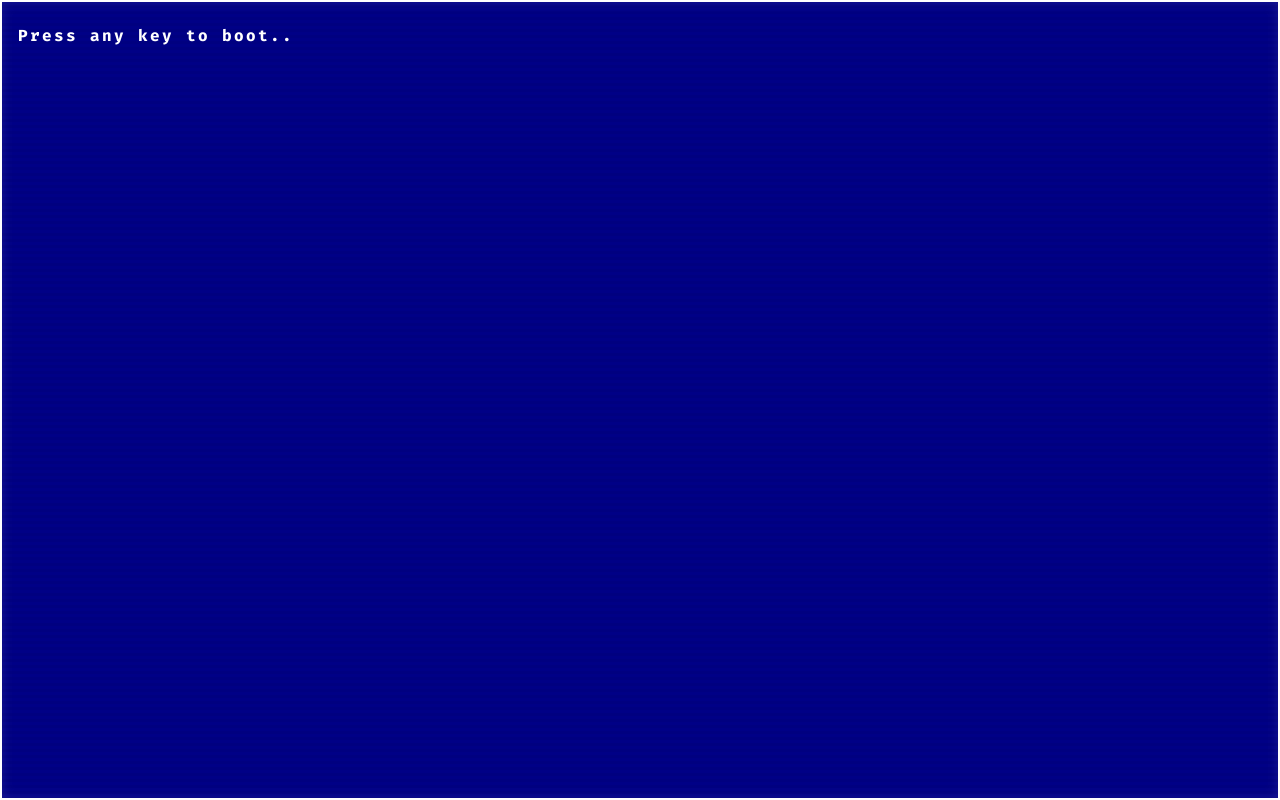
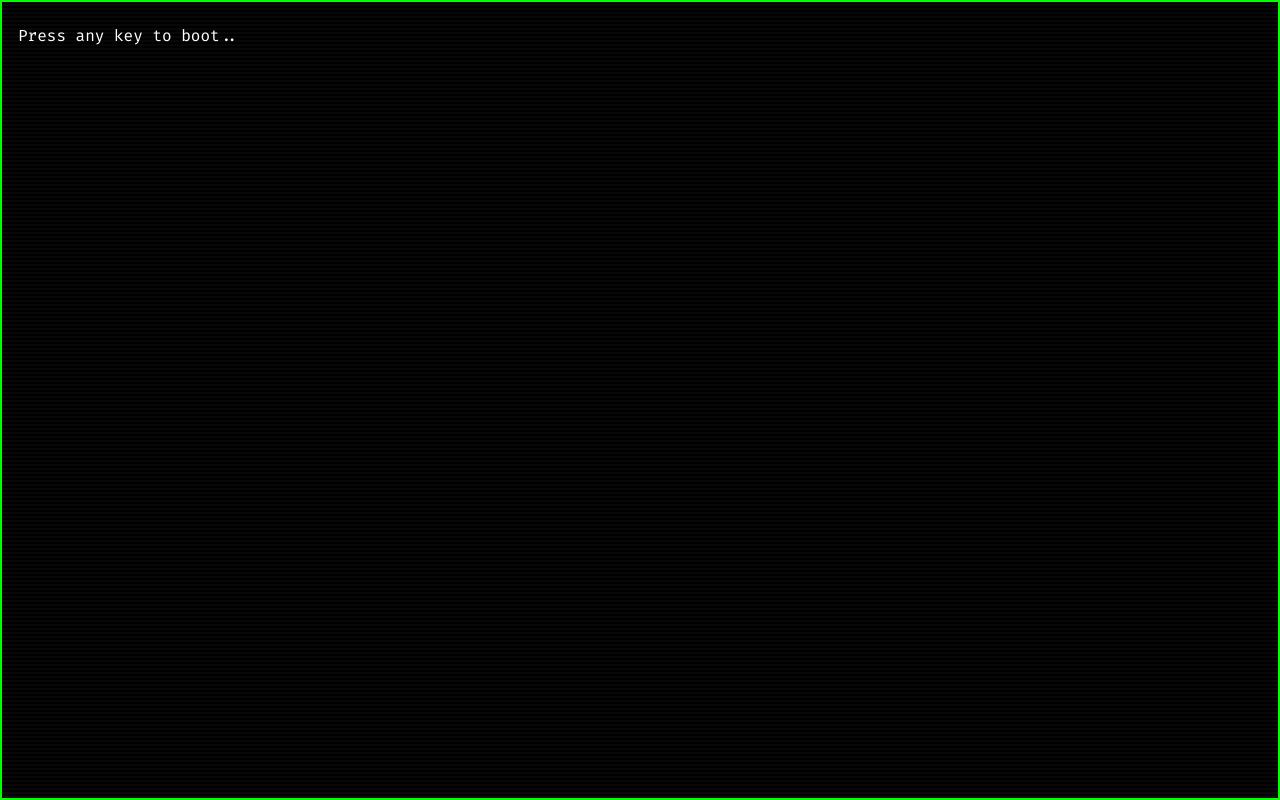
Before and after one commit to FishyNavi/AboutMe-Box, a plain HTML site: page index.html in a window 1280 px wide. Drawn offline with Linux system fonts and the light colour scheme.

Commit message:
Update index.html
Small fix

```diff
--- a/index.html
+++ b/index.html
@@ -9,14 +9,14 @@
   <link href="https://fonts.googleapis.com/css2?family=Fira+Code:wght@400;700&display=swap" rel="stylesheet" />
   <style>
     :root {
-      --background: #000080; /* classic blue */
-      --foreground: #ffffff; /* white text */
-      --prompt: #00ffff; /* cyan prompt */
-      --dim: rgba(255, 255, 255, 0.1);
-      --error: #ff4444; /* red error */
-      --link: #00ffff; /* cyan links */
-      --cursor: #ffffff;
-      --border: #ffffff;
+      --background: #000000;   /* black background */
+      --foreground: #FFFFFF;   /* white text */
+      --prompt: #00FF00;       /* bright green prompt, like old terminals */
+      --dim: rgba(255, 255, 255, 0.05);
+      --error: #FF4444;        /* red error text */
+      --link: #00FFFF;         /* cyan links */
+      --cursor: #FFFFFF;       /* white cursor */
+      --border: #00FF00;       /* bright green border */
     }
 
     * {
@@ -46,14 +46,7 @@
       color: var(--foreground);
       border: 2px solid var(--border);
       position: relative;
-      box-shadow: inset 0 0 12px var(--dim);
-      font-weight: 700;
-      letter-spacing: 0.1em;
-      text-shadow:
-        -1px -1px 0 #000080,
-         1px -1px 0 #000080,
-        -1px  1px 0 #000080,
-         1px  1px 0 #000080; /* subtle embossed effect */
+      box-shadow: inset 0 0 8px var(--dim);
     }
 
     #terminal::after {
@@ -61,9 +54,8 @@
       pointer-events: none;
       position: absolute;
       inset: 0;
-      background: linear-gradient(rgba(255,255,255,0.05) 50%, rgba(255,255,255,0) 50%);
-      background-size: 100% 6px;
-      mix-blend-mode: overlay;
+      background: linear-gradient(rgba(255,255,255,0) 50%, rgba(255,255,255,0.03) 50%);
+      background-size: 100% 4px;
     }
 
     #output-container {
@@ -73,7 +65,7 @@
     }
 
     .command-output {
-      margin-bottom: 1em;
+      margin-bottom: 0.8em;
     }
 
     .prompt-line {
@@ -83,7 +75,6 @@
       gap: 6px;
       font-weight: 700;
       color: var(--prompt);
-      user-select: text;
     }
 
     .prompt {
@@ -106,13 +97,7 @@
       flex-grow: 1;
       padding: 0;
       caret-color: var(--cursor);
-      letter-spacing: 0.1em;
-      font-weight: 700;
-      text-shadow:
-        -1px -1px 0 #000080,
-         1px -1px 0 #000080,
-        -1px  1px 0 #000080,
-         1px  1px 0 #000080;
+      letter-spacing: 0.5px;
     }
 
     #command-input.disabled {
@@ -129,7 +114,6 @@
       animation: blink 1s steps(1) infinite;
       margin-left: 4px;
       flex-shrink: 0;
-      box-shadow: 0 0 3px var(--cursor);
     }
 
     @keyframes blink {
@@ -148,12 +132,11 @@
 
     .error {
       color: var(--error);
-      font-weight: 700;
     }
 
     .highlight {
       color: var(--prompt);
-      font-weight: 700;
+      font-weight: bold;
     }
 
     #boot-message {
@@ -161,20 +144,6 @@
       color: var(--foreground);
       white-space: pre;
       margin-bottom: 1em;
-      font-weight: 700;
-      letter-spacing: 0.15em;
-      text-shadow:
-        -1px -1px 0 #000080,
-         1px -1px 0 #000080,
-        -1px  1px 0 #000080,
-         1px  1px 0 #000080;
-    }
-
-    img {
-      max-height: 100px;
-      margin-top: 8px;
-      margin-bottom: 8px;
-      filter: drop-shadow(0 0 2px #000080);
     }
   </style>
 </head>
@@ -217,7 +186,7 @@
 
       about: `\nHello! I'm Vlado.\nI'm a somewhat experienced Python developer with a passion for Linux, and I love writing clean and optimized code that always works, except when it doesn't.\n\nI also enjoy drawing and I'm pretty good at chess.\nI'm always ready for new, hard challenges! :3\n\nAnd also... <span class="highlight">I use arch BTW!</span>` ,
 
-      socials: `\nYou can find me on:\n  <span class="highlight">GitHub</span>     - <a href="https://github.com/FishyNavi" target="_blank" rel="noopener noreferrer">github.com</a>` ,
+      socials: `\nYou can find me on:\n  <span class="highlight">GitHub</span>     - <a href="https://github.com/FishyNavi">github.com</a>` ,
 
       projects: `\nHmm, nothing here... yet.` ,
 
```
